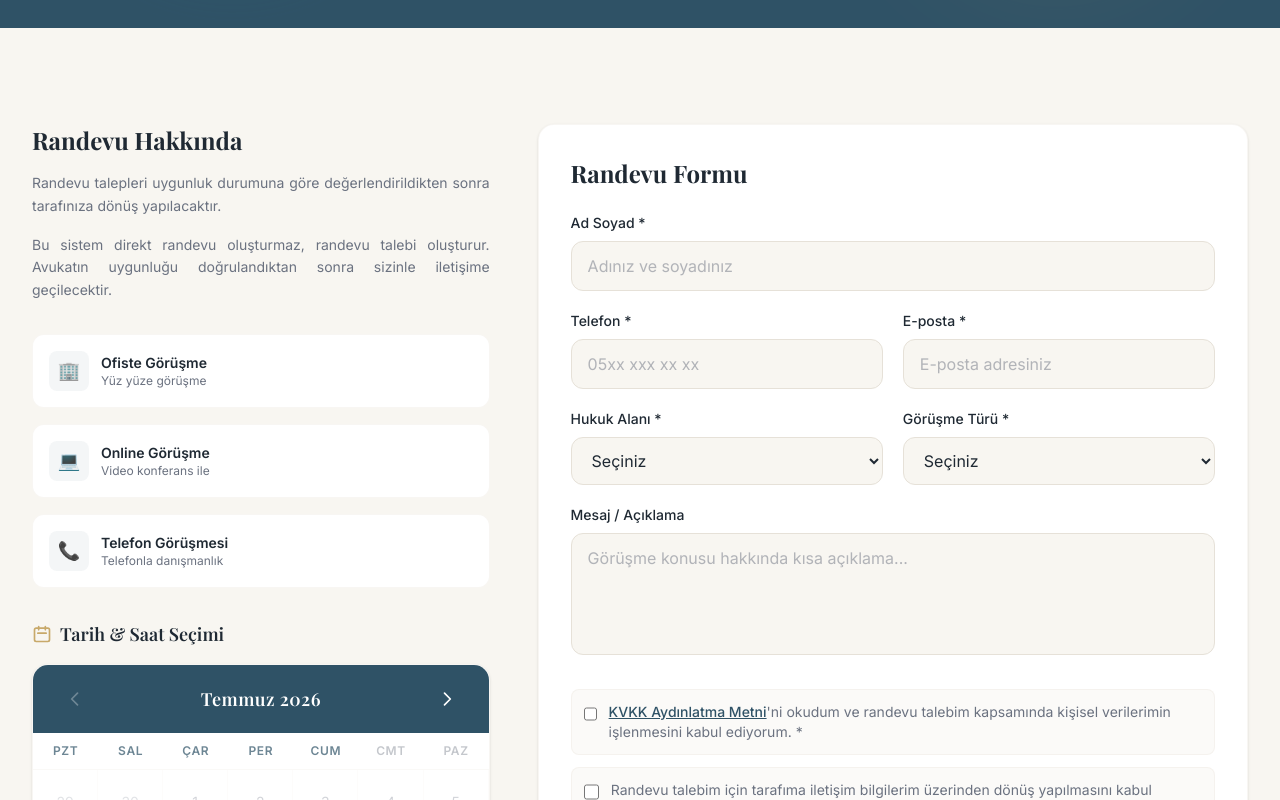
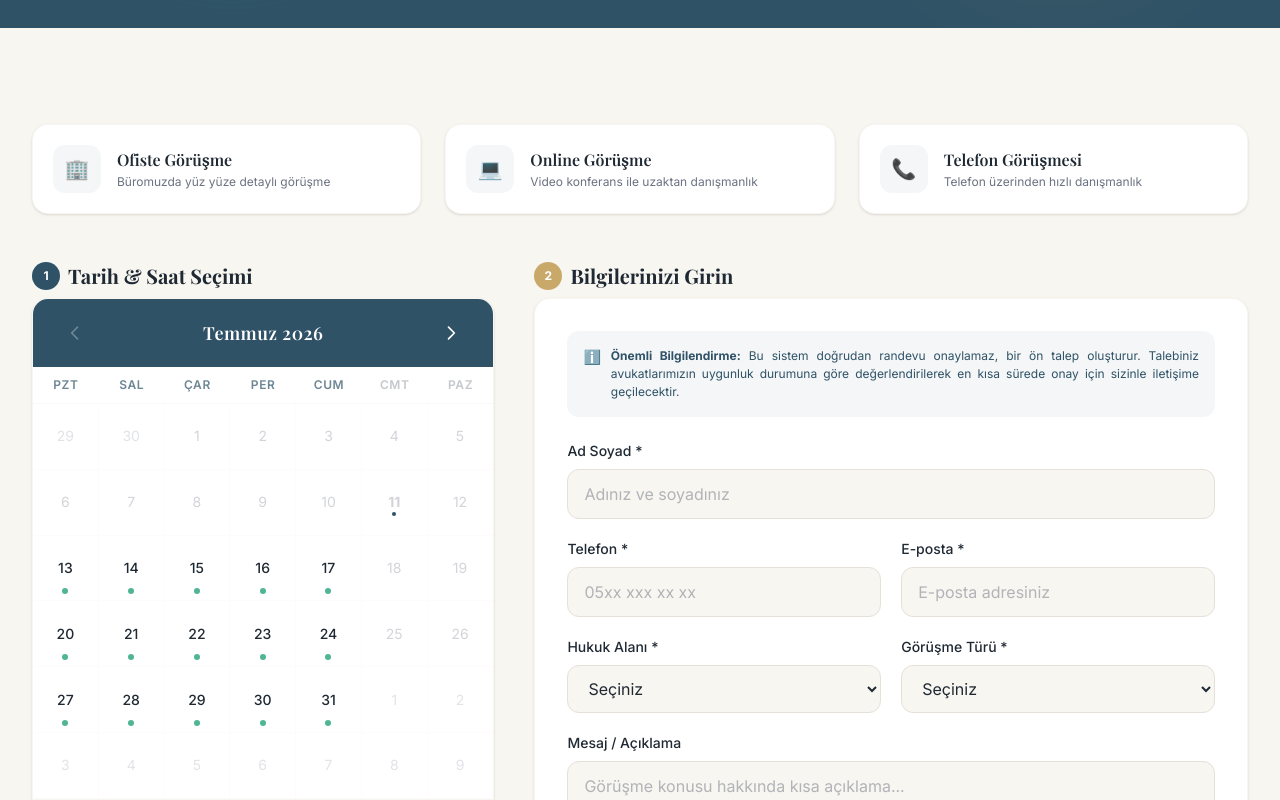
Before and after one commit to Erkan54/mat-hukuk, a React (Vite) app: page /randevu in a window 1280 px wide. Shown: the part 380-1180 px from the top of the page. Built offline with nearby package versions, Linux system fonts and the light colour scheme; a web font is replaced by a local one.

Commit message:
Optimize appointment page layout balance

```diff
--- a/src/pages/Appointment.jsx
+++ b/src/pages/Appointment.jsx
@@ -90,57 +90,48 @@ export default function Appointment() {
 
       <section className="section-padding bg-cream">
         <div className="max-w-7xl mx-auto px-4 sm:px-6 lg:px-8">
-          <div className="grid lg:grid-cols-5 gap-12">
-            {/* Left side — Info + Calendar */}
+          {/* Görüşme Türleri Bilgisi (Yatay Kartlar) */}
           <motion.div
-              className="lg:col-span-2"
+            className="grid md:grid-cols-3 gap-6 mb-12"
+            initial={{ opacity: 0, y: 20 }}
+            animate={{ opacity: 1, y: 0 }}
+          >
+            <div className="flex items-center gap-4 p-5 bg-white rounded-2xl border border-border/30 shadow-sm hover:shadow-md transition-shadow">
+              <div className="w-12 h-12 bg-navy/5 rounded-xl flex items-center justify-center text-xl shrink-0">🏢</div>
+              <div>
+                <h4 className="font-serif text-base font-semibold text-text-primary">Ofiste Görüşme</h4>
+                <p className="text-xs text-text-secondary mt-0.5">Büromuzda yüz yüze detaylı görüşme</p>
+              </div>
+            </div>
+            <div className="flex items-center gap-4 p-5 bg-white rounded-2xl border border-border/30 shadow-sm hover:shadow-md transition-shadow">
+              <div className="w-12 h-12 bg-navy/5 rounded-xl flex items-center justify-center text-xl shrink-0">💻</div>
+              <div>
+                <h4 className="font-serif text-base font-semibold text-text-primary">Online Görüşme</h4>
+                <p className="text-xs text-text-secondary mt-0.5">Video konferans ile uzaktan danışmanlık</p>
+              </div>
+            </div>
+            <div className="flex items-center gap-4 p-5 bg-white rounded-2xl border border-border/30 shadow-sm hover:shadow-md transition-shadow">
+              <div className="w-12 h-12 bg-navy/5 rounded-xl flex items-center justify-center text-xl shrink-0">📞</div>
+              <div>
+                <h4 className="font-serif text-base font-semibold text-text-primary">Telefon Görüşmesi</h4>
+                <p className="text-xs text-text-secondary mt-0.5">Telefon üzerinden hızlı danışmanlık</p>
+              </div>
+            </div>
+          </motion.div>
+
+          <div className="grid lg:grid-cols-5 gap-10 items-start">
+            {/* Sol Sütun — 1. Tarih & Saat Seçimi */}
+            <motion.div
+              className="lg:col-span-2 space-y-4"
               initial={{ opacity: 0, y: 30 }}
               animate={{ opacity: 1, y: 0 }}
+              transition={{ delay: 0.1 }}
             >
-              <h2 className="font-serif text-2xl font-bold text-text-primary mb-4">Randevu Hakkında</h2>
-              <div className="space-y-4 text-sm text-text-secondary leading-relaxed">
-                <p>Randevu talepleri uygunluk durumuna göre değerlendirildikten sonra tarafınıza dönüş yapılacaktır.</p>
-                <p>Bu sistem direkt randevu oluşturmaz, randevu talebi oluşturur. Avukatın uygunluğu doğrulandıktan sonra sizinle iletişime geçilecektir.</p>
+              <div className="flex items-center gap-2 mb-2">
+                <div className="w-7 h-7 bg-navy text-white text-xs font-bold rounded-full flex items-center justify-center shrink-0">1</div>
+                <h3 className="font-serif text-xl font-bold text-text-primary">Tarih & Saat Seçimi</h3>
               </div>
 
-              <div className="mt-8 space-y-4">
-                <div className="flex items-center gap-3 p-4 bg-white rounded-xl border border-border/30">
-                  <div className="w-10 h-10 bg-navy/5 rounded-lg flex items-center justify-center">
-                    <span className="text-lg">🏢</span>
-                  </div>
-                  <div>
-                    <p className="text-sm font-semibold text-text-primary">Ofiste Görüşme</p>
-                    <p className="text-xs text-text-secondary">Yüz yüze görüşme</p>
-                  </div>
-                </div>
-                <div className="flex items-center gap-3 p-4 bg-white rounded-xl border border-border/30">
-                  <div className="w-10 h-10 bg-navy/5 rounded-lg flex items-center justify-center">
-                    <span className="text-lg">💻</span>
-                  </div>
-                  <div>
-                    <p className="text-sm font-semibold text-text-primary">Online Görüşme</p>
-                    <p className="text-xs text-text-secondary">Video konferans ile</p>
-                  </div>
-                </div>
-                <div className="flex items-center gap-3 p-4 bg-white rounded-xl border border-border/30">
-                  <div className="w-10 h-10 bg-navy/5 rounded-lg flex items-center justify-center">
-                    <span className="text-lg">📞</span>
-                  </div>
-                  <div>
-                    <p className="text-sm font-semibold text-text-primary">Telefon Görüşmesi</p>
-                    <p className="text-xs text-text-secondary">Telefonla danışmanlık</p>
-                  </div>
-                </div>
-              </div>
-
-              {/* Calendar */}
-              <div className="mt-8">
-                <h3 className="font-serif text-lg font-semibold text-text-primary mb-4 flex items-center gap-2">
-                  <svg className="w-5 h-5 text-gold" fill="none" stroke="currentColor" viewBox="0 0 24 24">
-                    <path strokeLinecap="round" strokeLinejoin="round" strokeWidth={2} d="M8 7V3m8 4V3m-9 8h10M5 21h14a2 2 0 002-2V7a2 2 0 00-2-2H5a2 2 0 00-2 2v12a2 2 0 002 2z" />
-                  </svg>
-                  Tarih & Saat Seçimi
-                </h3>
               <AppointmentCalendar
                 selectedDate={formData.tarih}
                 selectedTime={formData.saatAraligi}
@@ -149,19 +140,21 @@ export default function Appointment() {
                 dateError={errors.tarih}
                 timeError={errors.saatAraligi}
               />
-              </div>
             </motion.div>
 
-            {/* Right side — Form */}
+            {/* Sağ Sütun — 2. Randevu Formu */}
             <motion.div
-              className="lg:col-span-3"
+              className="lg:col-span-3 space-y-4"
               initial={{ opacity: 0, y: 30 }}
               animate={{ opacity: 1, y: 0 }}
               transition={{ delay: 0.2 }}
             >
+              <div className="flex items-center gap-2 mb-2">
+                <div className="w-7 h-7 bg-gold text-white text-xs font-bold rounded-full flex items-center justify-center shrink-0">2</div>
+                <h3 className="font-serif text-xl font-bold text-text-primary">Bilgilerinizi Girin</h3>
+              </div>
+
               <div className="bg-white rounded-2xl p-8 border border-border/30 shadow-sm">
-                <h2 className="font-serif text-2xl font-bold text-text-primary mb-6">Randevu Formu</h2>
-
                 {status === 'success' && (
                   <div className="mb-6 p-4 bg-success/10 text-success rounded-xl text-sm">
                     <strong>Randevu talebiniz başarıyla alınmıştır.</strong>
@@ -174,6 +167,14 @@ export default function Appointment() {
                     Randevu talebi gönderilirken bir sorun oluştu. Lütfen daha sonra tekrar deneyiniz.
                   </div>
                 )}
+
+                {/* Önemli Bilgilendirme Kutusu */}
+                <div className="p-4 bg-navy/5 text-navy rounded-xl text-xs mb-6 flex items-start gap-2.5">
+                  <span className="text-sm shrink-0">ℹ️</span>
+                  <p className="leading-normal">
+                    <strong>Önemli Bilgilendirme:</strong> Bu sistem doğrudan randevu onaylamaz, bir ön talep oluşturur. Talebiniz avukatlarımızın uygunluk durumuna göre değerlendirilerek en kısa sürede onay için sizinle iletişime geçilecektir.
+                  </p>
+                </div>
 
                 <form onSubmit={handleSubmit} className="space-y-5">
                   <div>
```
Lines whose indentation alone changed are shown as unchanged.
